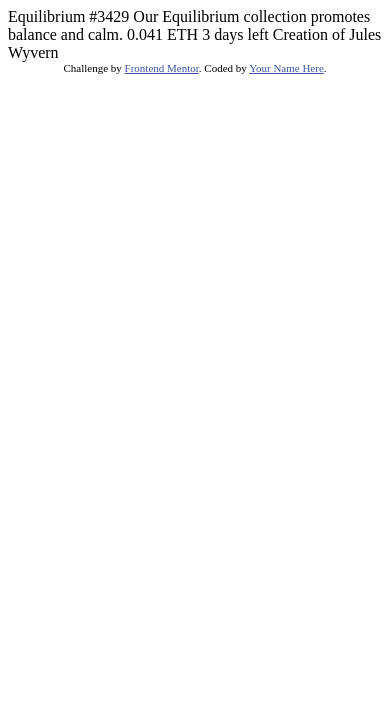
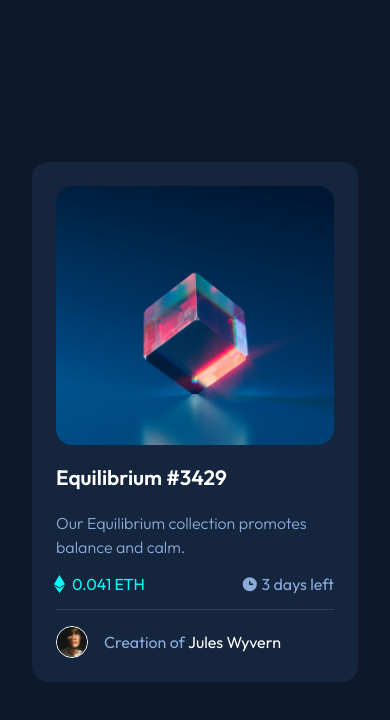
Before and after one commit to AlejandroLR00/NFT-preview-card-component, a plain HTML site: page index.html in a window 390 px wide. Drawn offline with Linux system fonts and the light colour scheme.

Commit message:
mobile  finished

```diff
--- a/index.html
+++ b/index.html
@@ -6,28 +6,70 @@
 
   <link rel="icon" type="image/png" sizes="32x32" href="./images/favicon-32x32.png">
 
+  <link rel="preconnect" href="https://fonts.googleapis.com">
+  <link rel="preconnect" href="https://fonts.gstatic.com" crossorigin>
+  <link href="https://fonts.googleapis.com/css2?family=Outfit:wght@300;400;600&display=swap" rel="stylesheet">
+
+  <link rel="stylesheet" href="style/normalize.css">
+  <link rel="stylesheet" href="style/style.css">
+
   <title>Frontend Mentor | NFT preview card component</title>
 
-  <!-- Feel free to remove these styles or customise in your own stylesheet 👍 -->
-  <style>
+
+  <!-- <style>
     .attribution { font-size: 11px; text-align: center; }
     .attribution a { color: hsl(228, 45%, 44%); }
-  </style>
+  </style> -->
 </head>
 <body>
 
-  Equilibrium #3429
+  <main class="main">
+
+    <article class="card">
+
+      <section class="card__img">
+        <img class="card__img--img" src="images/image-equilibrium.jpg" alt="">
+      </section>
+
+      <section class="card__sumary">
+        <h1 class="card__sumary--title">
+          Equilibrium #3429
+        </h1>
+
+        <p class="card__sumary--paragraph card--blue">
+          Our Equilibrium collection promotes balance and calm.
+        </p>
+      </section>
+
+      <section class="card__coin">
+        <span class="card__coin--eth coin--green">0.041 ETH</span>
+        <span class="card__coin--time card--blue">3 days left</span>
+      </section>
+
+      <div class="line"></div>
+
+      <section class="card__perfil">
+        <img class="card__perfil--avatar" src="images/image-avatar.png" alt="">
+        <span class="card__perfil--text card--blue">Creation of</span>
+        <span class="card__perfil--name">Jules Wyvern</span>
+      </section>
+
+    </article>
+
+  </main>
+
+  <!-- Equilibrium #3429
 
   Our Equilibrium collection promotes balance and calm.
 
   0.041 ETH
   3 days left
 
-  Creation of Jules Wyvern
+  Creation of Jules Wyvern -->
 
-  <div class="attribution">
-    Challenge by <a href="https://www.frontendmentor.io?ref=challenge" target="_blank">Frontend Mentor</a>.
-    Coded by <a href="#">Your Name Here</a>.
-  </div>
+  <!-- <footer class="attribution">
+    Challenge by <a class="attribution__link" href="https://www.frontendmentor.io?ref=challenge" target="_blank">Frontend Mentor</a>.
+    Coded by <a class="attribution__link" href="#">Your Name Here</a>.
+  </footer> -->
 </body>
 </html>
--- a/style/style.css
+++ b/style/style.css
@@ -0,0 +1,129 @@
+:root{
+
+    /* Primary */
+
+    --Soft-blue: hsl(215, 51%, 70%);
+    --Cyan: hsl(178, 100%, 50%);
+
+    /* Neutral */
+
+    --main-bg: hsl(217, 54%, 11%);
+    --card-bg: hsl(216, 50%, 16%);
+    --line: hsl(215, 32%, 27%);
+    --White: hsl(0, 0%, 100%);
+    --linea: 1px solid red;
+}
+
+body{
+    font-family: 'Outfit', sans-serif;
+}
+
+.main{
+    background-color: var(--main-bg);
+    width: 100%;
+    height: 100vh;
+    display: flex;
+    justify-content: center;
+    align-items: center;
+}
+
+.card{
+    background-color: var(--card-bg);
+    margin: 2rem 2rem;
+    padding: 1.5rem;
+    border-radius: 1rem;
+    overflow: hidden;
+    color: var(--White);
+}
+
+.card__img{
+    /* outline: var(--linea); */
+    width: 100%;
+    height: 16.2rem;
+    border-radius: 1rem;
+    overflow: hidden;
+}
+
+.card__img--img{
+    width: 100%;
+}
+
+.card__sumary{
+    font-size: 18px;
+
+}
+
+.card__sumary--title{
+    font-size: 1.3rem;
+    font-weight: 600;
+    margin: 1em 0;
+
+}
+
+.card__sumary--paragraph{
+    font-size: 1rem;
+    line-height: 1.5;
+    font-weight: 300;
+}
+
+.card--blue{
+    color: var(--Soft-blue);
+}
+
+.card__coin{
+    display: flex;
+    justify-content: space-between;
+    font-weight: 400;
+}
+
+.card__coin--eth{
+    padding-left: 1em;
+    position: relative;
+}
+
+.card__coin--eth::before{
+    content: url("/images/icon-ethereum.svg");
+    position: absolute;
+    left: -.1em;
+}
+
+.card__coin--time{
+    position: relative;
+}
+
+.card__coin--time::before{
+    content: url("/images/icon-clock.svg");
+    position: absolute;
+    left: -1.2em;
+    zoom: 1.1;
+}
+
+.coin--green{
+    color: var(--Cyan);
+}
+
+.line{
+    width: 100%;
+    height: 1px;
+    background-color: var(--line);
+    margin: 1em 0;
+
+}
+.card__perfil{
+    /* outline: var(--linea); */
+    display: flex;
+    justify-content: start;
+    align-items: center;
+}
+
+
+.card__perfil--avatar{
+    width: 2rem;
+    border: .1rem solid white;
+    border-radius: 50%;
+    margin: 0 1em 0 0;
+}
+
+.card__perfil--text{
+    padding-right: .2em;
+}
```
